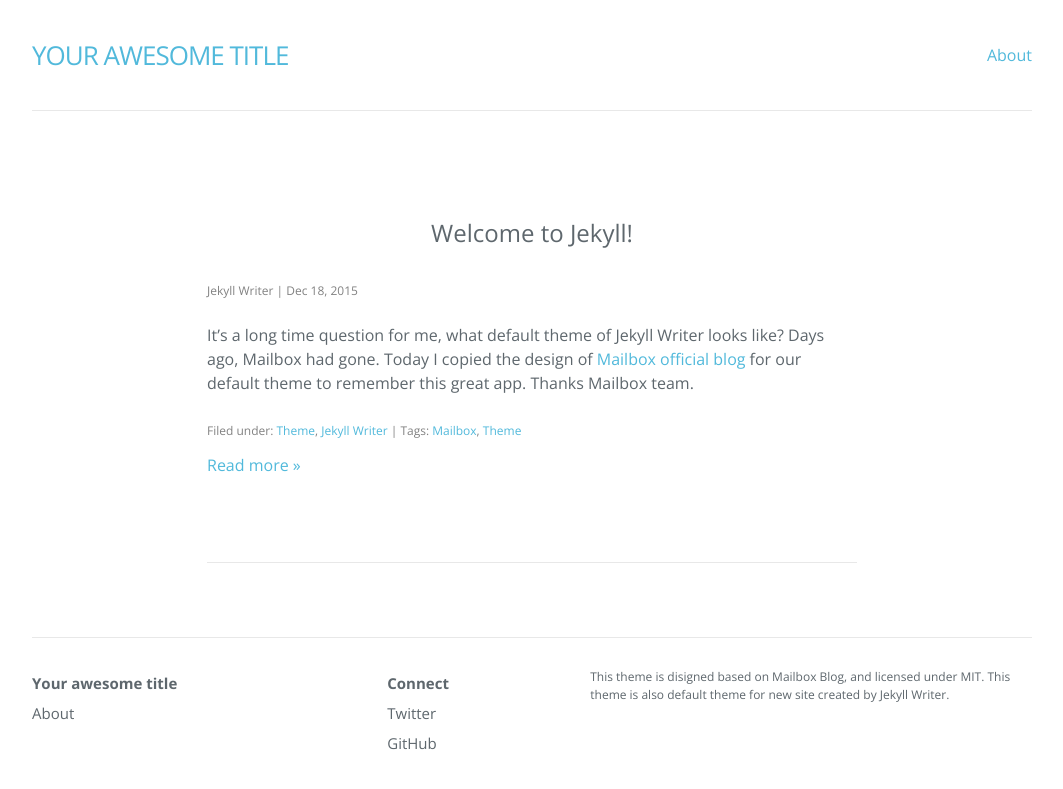
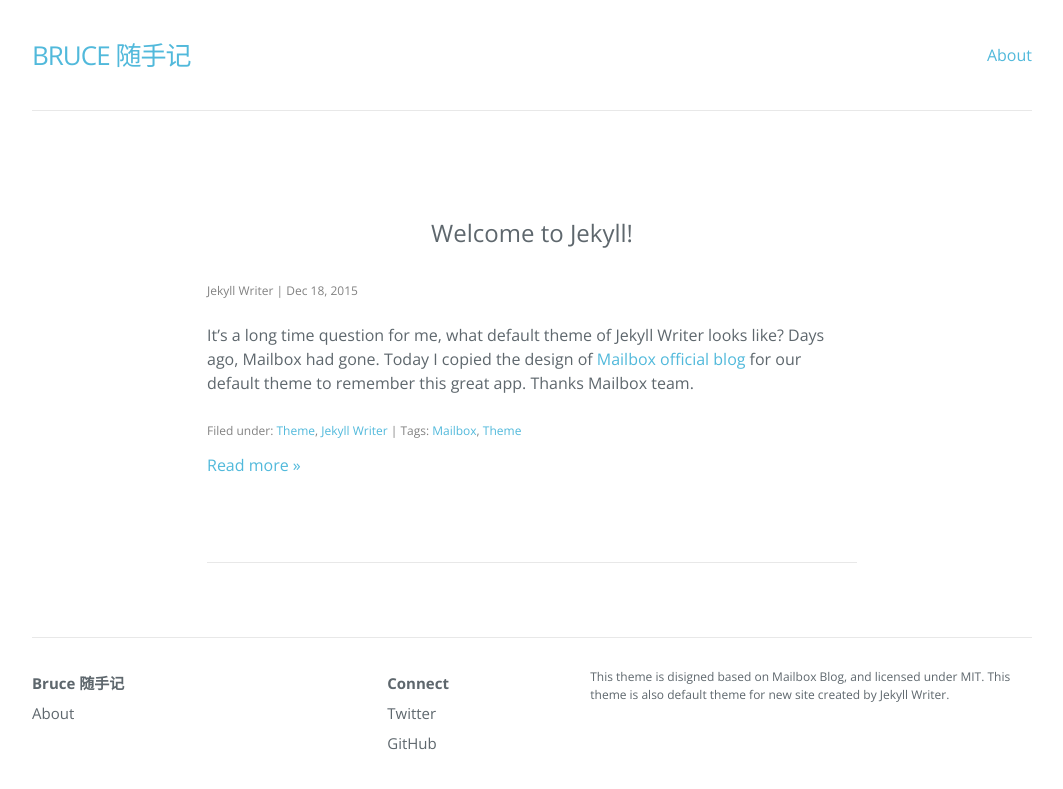
Before and after one commit to Bruce-TheBigFive/blog, a Jekyll site: the page built from index.html, in a window 1280 px wide. Shown: the top 789 px of the page, without its empty margins (108-1171 px from the left). Built offline with Jekyll 4.4.1, drawn with Linux system fonts in a browser that asks for light colours; nearby versions of some CDN libraries; the list of posts is cut into pages by our own code.

Commit message:
Update Configuration

```diff
--- a/_config.yml
+++ b/_config.yml
@@ -1,21 +1,15 @@
-# Welcome to Jekyll!
-#
-# This config file is meant for settings that affect your whole blog, values
-# which you are expected to set up once and rarely need to edit after that.
-# For technical reasons, this file is *NOT* reloaded automatically when you use
-# 'jekyll serve'. If you change this file, please restart the server process.
-
-# Site settings
-title: Your awesome title
+# Created by Jekyll Writer
+title: Bruce 随手记
 author: Jekyll Writer
-description: > # this means to ignore newlines until "baseurl:"
-  This theme is disigned based on Mailbox Blog, and licensed under MIT.
-  This theme is also default theme for new site created by Jekyll Writer.
-permalink: /:year/:month/:day/:title/
+description: >
+  This theme is disigned based on Mailbox Blog, and licensed under MIT. This
+  theme is also default theme for new site created by Jekyll Writer.
+permalink: '/:year/:month/:day/:title/'
 paginate: 6
-paginate_path: "/page/:num/"
+paginate_path: '/page/:num/'
 twitter_username: jekyllwriter
-github_username:  jekyllwriter
-gems: [jekyll-paginate]
+github_username: jekyllwriter
+gems:
+  - jekyll-paginate
 markdown: kramdown
-baseurl: "/blog"
+baseurl: /blog
```
